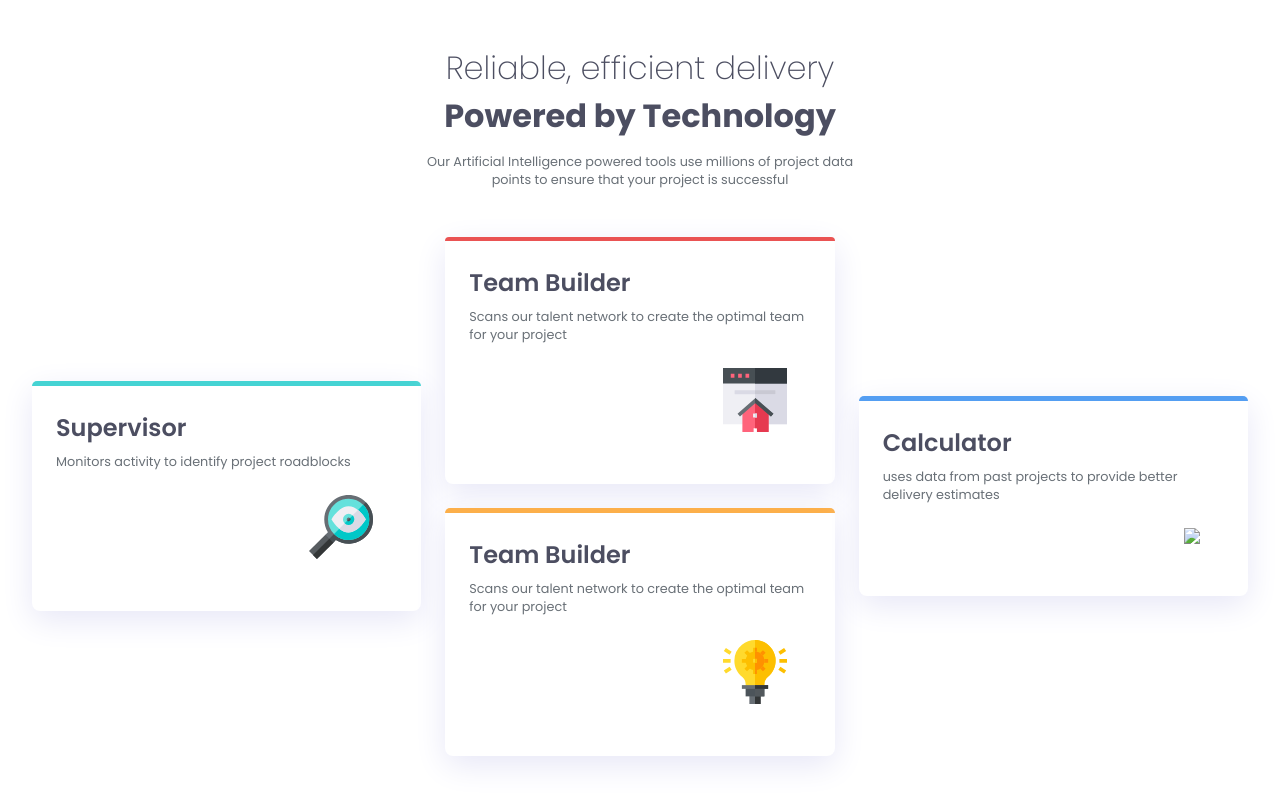
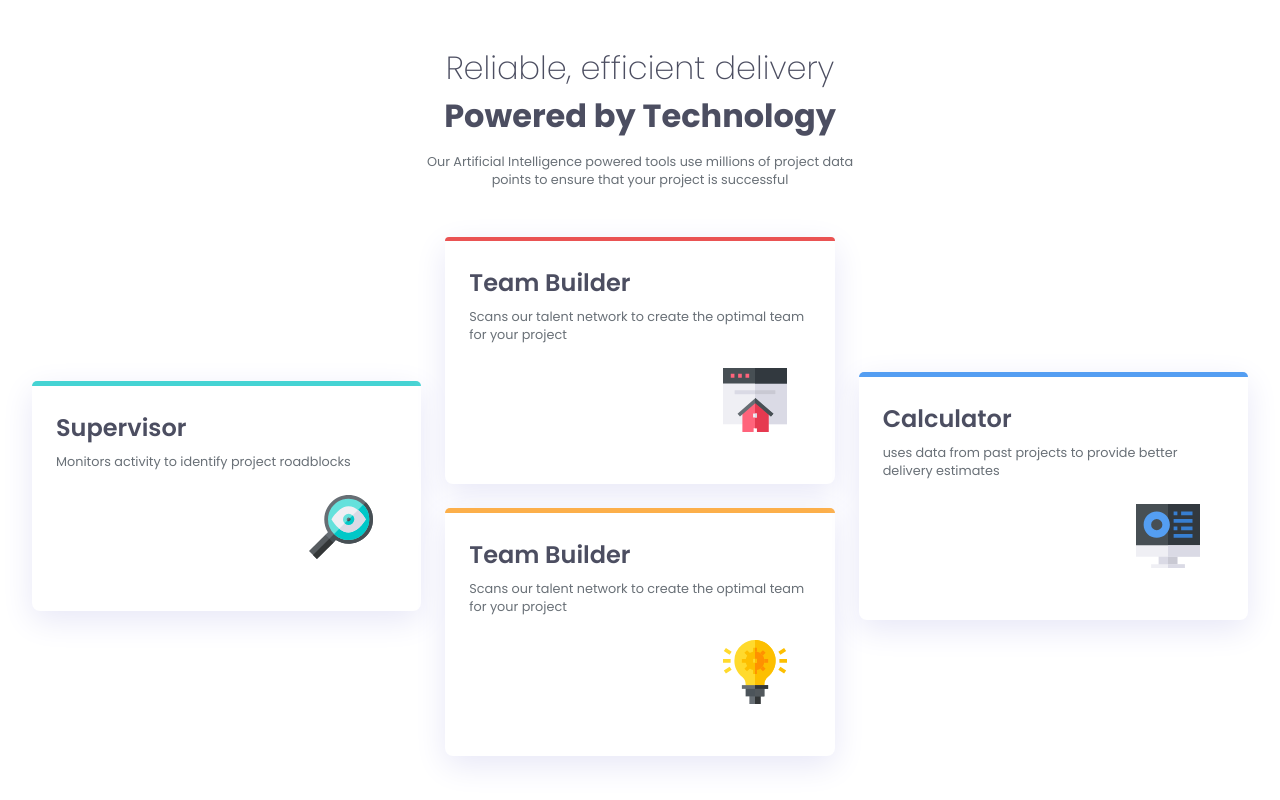
Before and after one commit to Sage-25/FOUR-CARD-FEATURE, a plain HTML site: page index.html in a window 1280 px wide. Drawn offline with Linux system fonts and the light colour scheme; the site is published under a folder, as on GitHub Pages, so addresses that start at the root find nothing.

Commit message:
image-fix

```diff
--- a/index.html
+++ b/index.html
@@ -80,7 +80,7 @@
                 </div>
 
                 <div class="icon-container">
-                  <img class="icon-image" src="/image-container/icon-calculator.svg">
+                  <img class="icon-image" src="./image-container/icon-calculator.svg">
                 </div>
               </div>
             </div>
```
